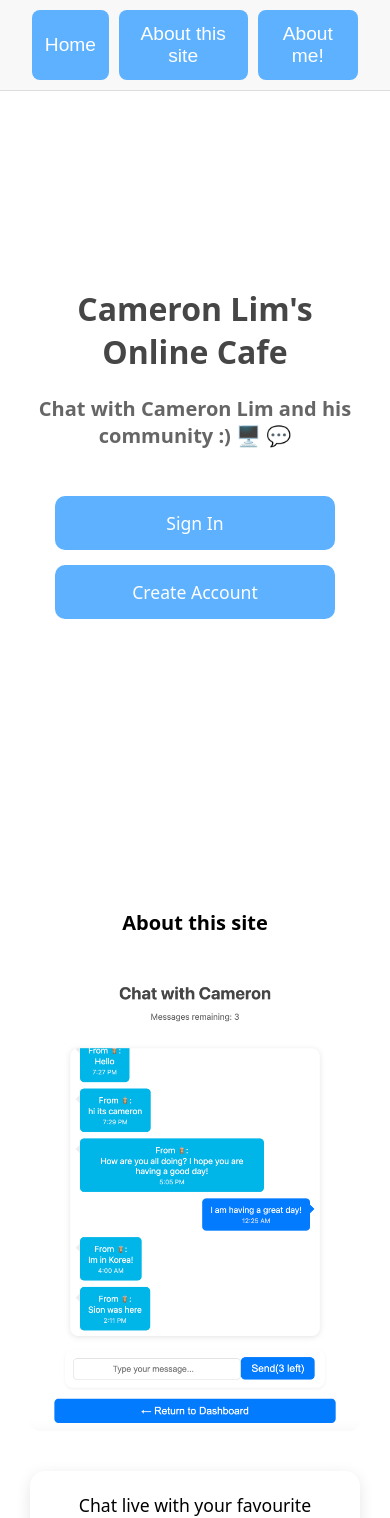
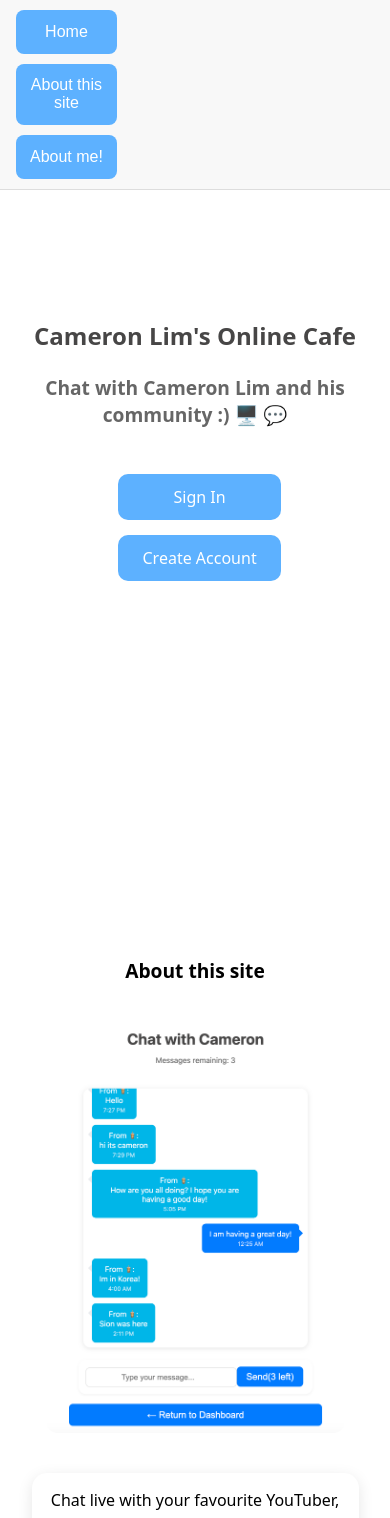
Before and after one commit to Cameronlhwa/CameronLim-Fan-Website, a React (Vite) app: page /CameronLim-Fan-Website/ in a window 390 px wide. Shown: the top 1518 px of the page. Built offline with nearby package versions, Linux system fonts and the light colour scheme; no server answers.

Commit message:
Fixed dimensions for mobile useability

```diff
--- a/index.html
+++ b/index.html
@@ -3,7 +3,7 @@
   <head>
     <meta charset="UTF-8" />
     <link rel="icon" type="image/svg+xml" href="/CameronLim-Fan-Website/vite.svg" />
-    <meta name="viewport" content="width=device-width, initial-scale=1.0" />
+    <meta name="viewport" content="width=device-width, initial-scale=1, viewport-fit=cover">
     <title>Cameron Lim's Online Cafe</title>
   </head>
   <body>
--- a/src/App.css
+++ b/src/App.css
@@ -86,3 +86,53 @@ body {
   font-size: 1.1rem;
   line-height: 1.6;
 }
+
+@media (max-width: 768px) {
+  .dashboard-banner {
+    flex-direction: column;
+    align-items: flex-start;
+    padding: 10px 1rem;
+    gap: 10px;
+  }
+
+  .banner-left {
+    flex-direction: column;
+    align-items: flex-start;
+    font-size: 16px;
+  }
+
+  .dashboard-button {
+    width: 100%;
+    font-size: 16px;
+  }
+
+  .text-box {
+    font-size: 1rem;
+    padding: 15px;
+    max-width: 90%;
+  }
+
+  h1 {
+    font-size: 1.5rem;
+  }
+
+  h2 {
+    font-size: 1.2rem;
+  }
+
+  .aboutSiteContent,
+  .aboutSiteContentRev {
+    flex-direction: column !important;
+    gap: 20px;
+  }
+
+  img {
+    width: 90% !important;
+    height: auto;
+  }
+
+  a, button {
+    width: 80% !important;
+    font-size: 1rem;
+  }
+}
--- a/src/App.jsx
+++ b/src/App.jsx
@@ -179,6 +179,7 @@ const styles = {
   },
   aboutImage: {
     width: '450px',
+    maxWidth: '450px',
     maxWidth: '100%',
     borderRadius: '10px',
     objectFit: 'cover',
@@ -230,24 +231,21 @@ const styles = {
     marginTop: '30px',
   },
   button: {
-    padding: '15px 30px',
-    fontSize: '1.1rem',
+    padding: '12px 20px',
+    fontSize: '1rem',
     backgroundColor: '#5db1ff',
     color: 'white',
     border: 'none',
     borderRadius: '10px',
     cursor: 'pointer',
-    transition: 'transform 0.2s, background-color 0.2s',
-    width: '220px',
+    width: '80%',
+    maxWidth: '250px',
     textDecoration: 'none',
     textAlign: 'center',
     display: 'flex',
     justifyContent: 'center',
     alignItems: 'center',
-    ':hover': {
-      backgroundColor: '#21867a',
-      transform: 'scale(1.05)',
-    },
+    transition: 'transform 0.2s, background-color 0.2s',
   },
   contentContainer: {
     flex: 1,
```
